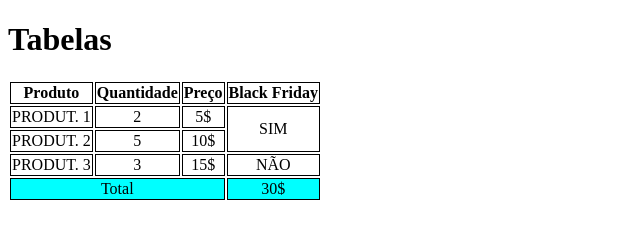
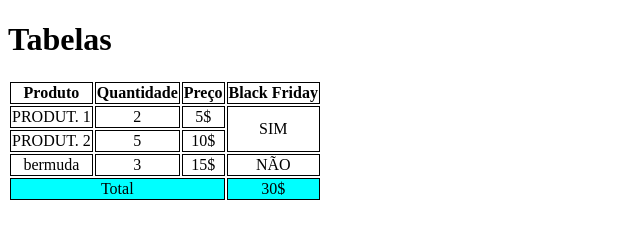
Before and after one commit to rafaeldelucass/Aula-tabela-02, a plain HTML site: page index.html in a window 1280 px wide. Shown: the full height of the page, 0-640 px from the left. Drawn offline with Linux system fonts and the light colour scheme.

Commit message:
adicionado o arquivo index.html

```diff
--- a/index.html
+++ b/index.html
@@ -44,7 +44,7 @@
             </tr>
 
             <tr>
-                <td>PRODUT. 3</td>
+                <td>bermuda</td>
                 <td>3</td>
                 <td>15$</td>
                 <td>NÃO</td>
```
